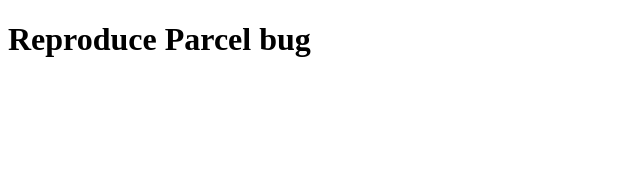
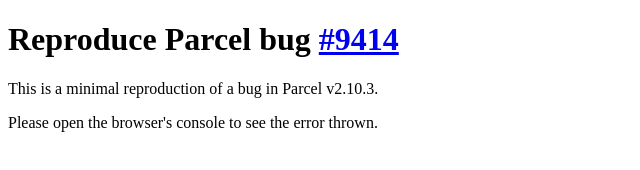
Before and after one commit to georapbox/reproduce-parcel-bug, a website built with Parcel: page index.html in a window 1280 px wide. Shown: the whole page, without its empty margins (0-640 px from the left). Built offline with nearby package versions, Linux system fonts and the light colour scheme.

Commit message:
Include Github issue link

```diff
--- a/index.html
+++ b/index.html
@@ -3,11 +3,13 @@
 <head>
   <meta charset="UTF-8">
   <meta name="viewport" content="width=device-width, initial-scale=1.0">
-  <title>Reproduce Parcel bug</title>
+  <title>Reproduce Parcel issue</title>
   <script src="./main.js" type="module"></script>
 </head>
 <body>
-  <h1>Reproduce Parcel bug</h1>
+  <h1>Reproduce Parcel bug <a href="https://github.com/parcel-bundler/parcel/issues/9414" target="_blank">#9414</a></h1>
+  <p>This is a minimal reproduction of a bug in Parcel v2.10.3.</p>
+  <p>Please open the browser's console to see the error thrown.</p>
   <my-counter></my-counter>
 </body>
 </html>
```
Also changed, not shown: README.md.
